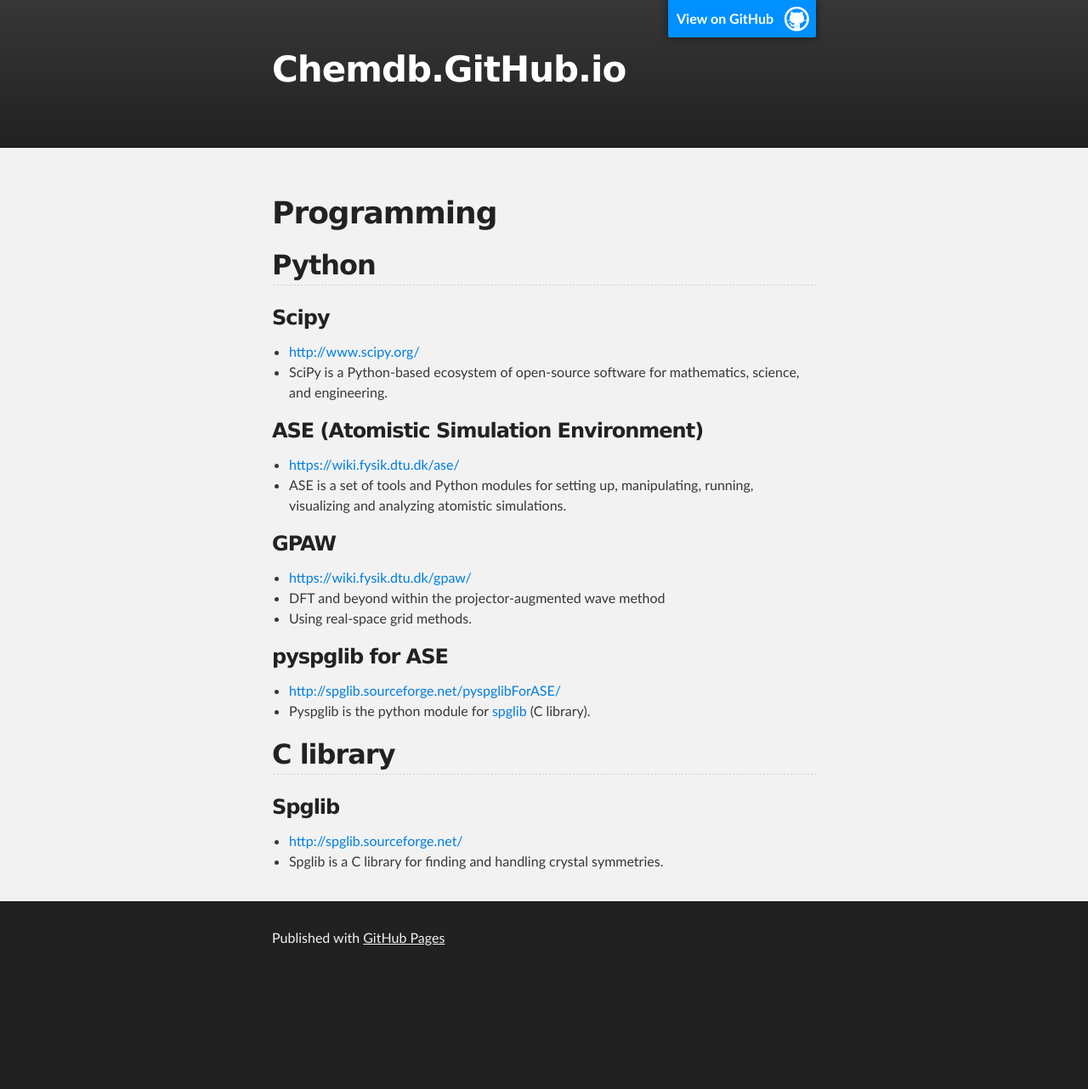
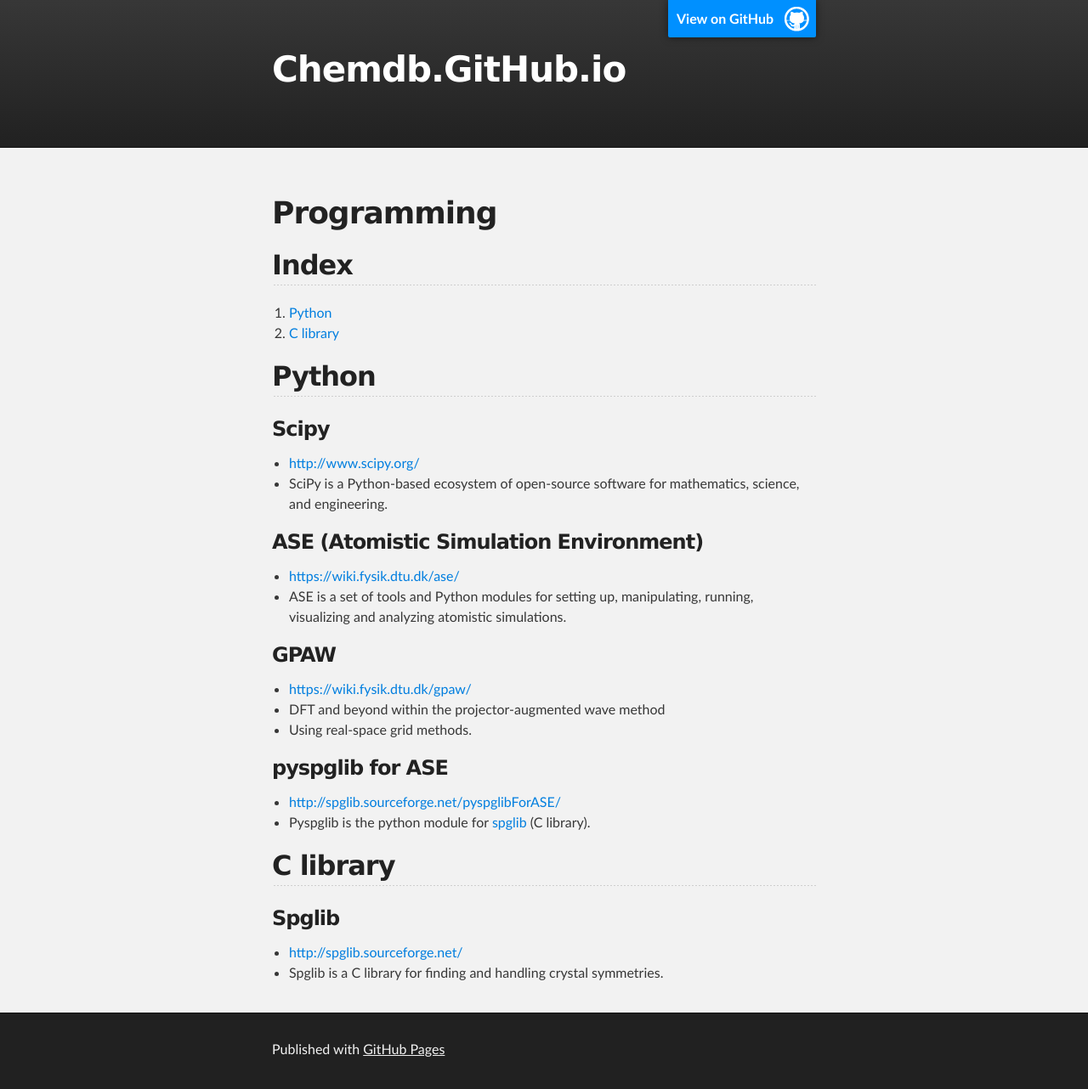
Before and after one commit to chemdb/chemdb.github.io, a Jekyll site: the page built from programming.md, in a window 1280 px wide. Shown: the whole page at 85% size. Built offline with Jekyll 4.4.1, drawn with Linux system fonts in a browser that asks for light colours; nearby versions of some CDN libraries; before the commit the page ends 1151 px from its top, so only the background shows below that.

Commit message:
create index of programming.md

```diff
--- a/programming.md
+++ b/programming.md
@@ -3,6 +3,10 @@
 ---
 
 # Programming
+
+## Index
+1. [Python](#python)
+2. [C library](#c-library)
 
 ## Python
 
```
